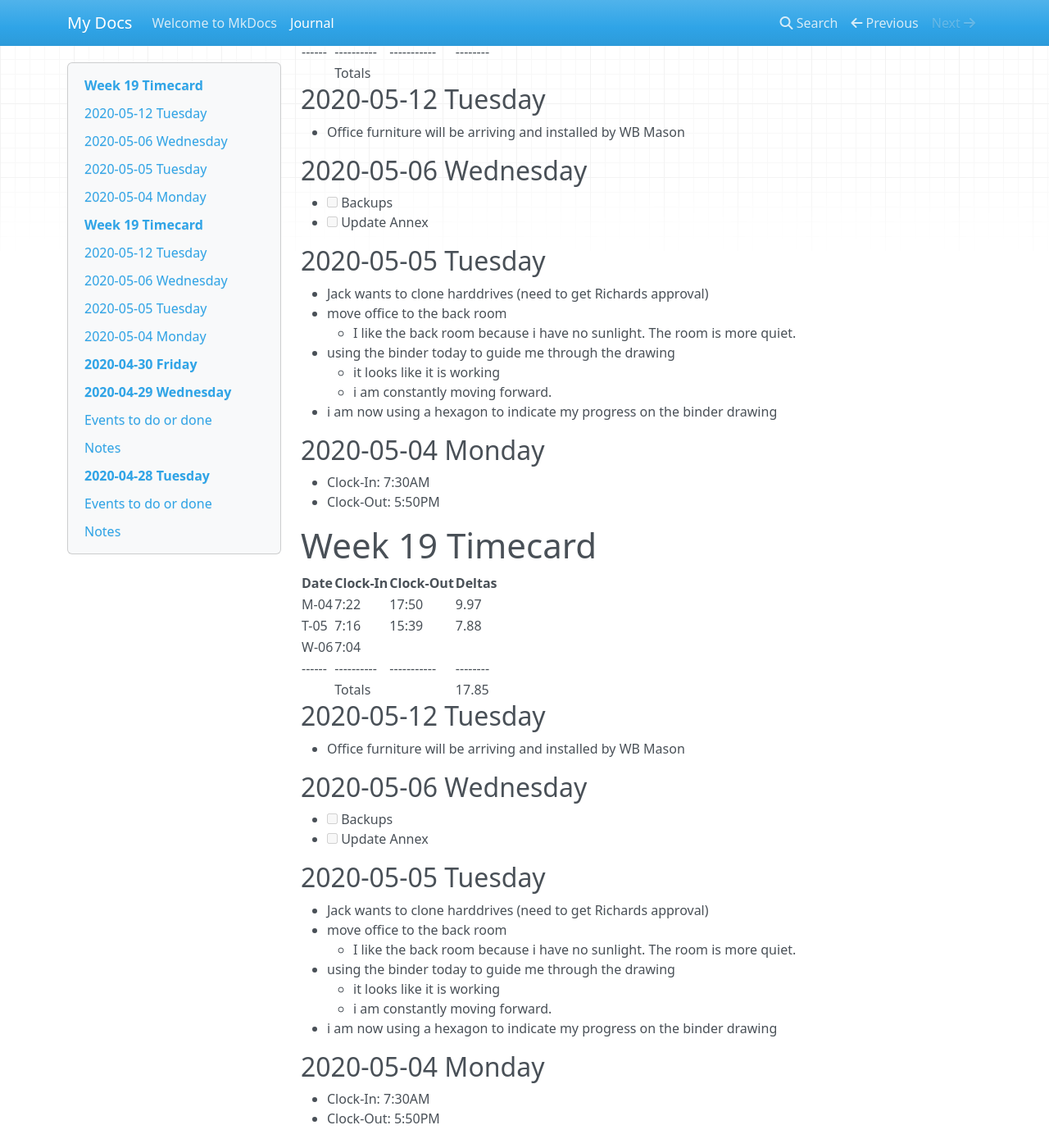
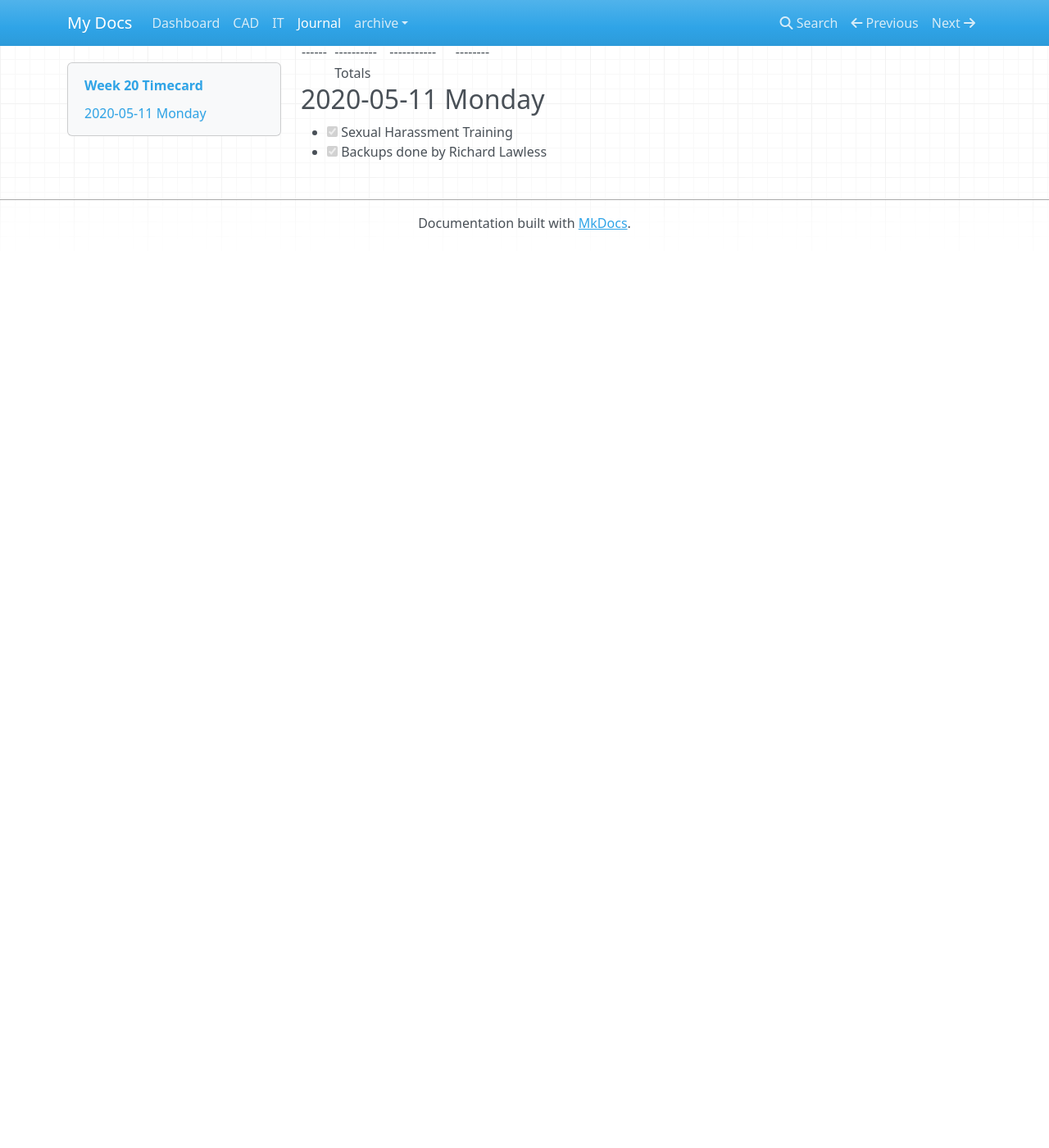
Before and after one commit to linux478/notebook, an MkDocs documentation site: the page built from docs/journal.md, in a window 1280 px wide and 1400 px high, scrolled down 266 px. Shown: the whole window at 82% size. Built offline with MkDocs 1.6.1, drawn with Linux system fonts in a browser that asks for light colours; nearby versions of some CDN libraries; after the commit the page ends 900 px from its top, so only the background shows below that; some of the changed text lies outside the part shown.

```diff
--- a/docs/journal.md
+++ b/docs/journal.md
@@ -1,7 +1,7 @@
 ---
 title: Journal
 ---
-# Week 19 Timecard
+# Week 20 Timecard
 
 | Date | Clock-In | Clock-Out | Deltas |
 |------|----------|-----------|--------|
@@ -14,119 +14,7 @@ title: Journal
 |------|----------|-----------|--------|
 |      | Totals   |           |        |
 
-## 2020-05-12 Tuesday
+## 2020-05-11 Monday
 
-- Office furniture will be arriving and installed by WB Mason
-
-## 2020-05-06 Wednesday
-
-- [ ] Backups
-- [ ] Update Annex
-
-## 2020-05-05 Tuesday
-
-- Jack wants to clone harddrives (need to get Richards approval)
-- move office to the back room
-    - I like the back room because i have no sunlight.  The room is more quiet.
-- using the binder today to guide me through the drawing
-    - it looks like it is working
-    - i am constantly moving forward.
-- i am now using a hexagon to indicate my progress on the binder drawing
-
-## 2020-05-04 Monday
-- Clock-In:  7:30AM
-- Clock-Out: 5:50PM
-
-# Week 19 Timecard
-
-| Date | Clock-In | Clock-Out | Deltas |
-|------|----------|-----------|--------|
-| M-04 |  7:22    | 17:50     |  9.97  |
-| T-05 |  7:16    | 15:39     |  7.88  |
-| W-06 |  7:04    |           |        |
-|------|----------|-----------|--------|
-|      | Totals   |           | 17.85  |
-
-## 2020-05-12 Tuesday
-
-- Office furniture will be arriving and installed by WB Mason
-
-## 2020-05-06 Wednesday
-
-- [ ] Backups
-- [ ] Update Annex
-
-## 2020-05-05 Tuesday
-
-- Jack wants to clone harddrives (need to get Richards approval)
-- move office to the back room
-    - I like the back room because i have no sunlight.  The room is more quiet.
-- using the binder today to guide me through the drawing
-    - it looks like it is working
-    - i am constantly moving forward.
-- i am now using a hexagon to indicate my progress on the binder drawing
-
-## 2020-05-04 Monday
-- Clock-In:  7:30AM
-- Clock-Out: 5:50PM
-
-# 2020-04-30 Friday
-
-- Working from home
-- Total Hours: 26.48
-- Clock-In: 8:45
-
-- [ ] Drawings
-    - [ ] SP-1018
-    - [ ] SP-1022
-
-# 2020-04-29 Wednesday
-
-- Total Hours: 18.57
-- Clock-In: 7:09
-
-- [X] Sent SP-1030 for Approval
-- [X] Updated Annex1
-- [X] Made corrects to SP-1030
-
-## Events to do or done
-
-- [X] Sent SP-1030 for Approval
-- [X] Updated Annex1
-- [X] Backups
-- [ ] Drawings
-    - [ ] SP-1018
-    - [ ] SP-1022
-
-## Notes
-
-- thinking about doing a workflow list
-- start to document standards
-
-# 2020-04-28 Tuesday
-
-- Total Hours: 9.60
-- Clock-In: 6:59
-
-## Events to do or done
-
-- [X] Backups
-- [X] Documentation SAFETY 15
-- [X] Started thank you card for mask
-
-## Notes
-
-*  Discussed call out for pipe line with Wren
-    - diameter and material on the same line
-    - slope on the next line (ex: SLOPE: 1/2" PER 1-0')
-    - length on the next line (ex: LENGTH: 18'-0")
-    - box around the information
-    - filled circle to anchor a leader to the line
-    - the leader pointing to the box
-    - similar to first image
-    - call out text will be in the form of the second image
-    - this can be accomplished by a multileader.
-        - name the multileader: PIPE CALLOUT
-
-![Sample of the call out for pipes](Annotation 2020-04-28 085005.png)
-![Text style for pipe line call outs](Annotation 2020-04-28 091825.png)
+- [X] Sexual Harassment Training
+- [X] Backups done by Richard Lawless
--- a/mkdocs.yml
+++ b/mkdocs.yml
@@ -1,8 +1,10 @@
+extra_css:
+    - css/custom.css
+markdown_extensions:
+    - pymdownx.tasklist
+plugins:
+    - search
 site_name: My Docs
 site_description: Michael Phillips journal
 use_directory_urls: false
 strict: true
-markdown_extensions:
-    - pymdownx.tasklist
-extra_css:
-    - css/custom.css
```
Also changed, not shown: docs/_archive/journal/journal-2020-19.md (added, +93 -0 lines), docs/cad.md (added, +12 -0 lines), docs/index.md (+15 -12 lines), docs/it.md (added, +5 -0 lines), docs/_archive/journal/Annotation 2020-04-28 085005.png (renamed from docs/Annotation 2020-04-28 085005.png), docs/_archive/journal/Annotation 2020-04-28 091825.png (renamed from docs/Annotation 2020-04-28 091825.png), 1 other file.
